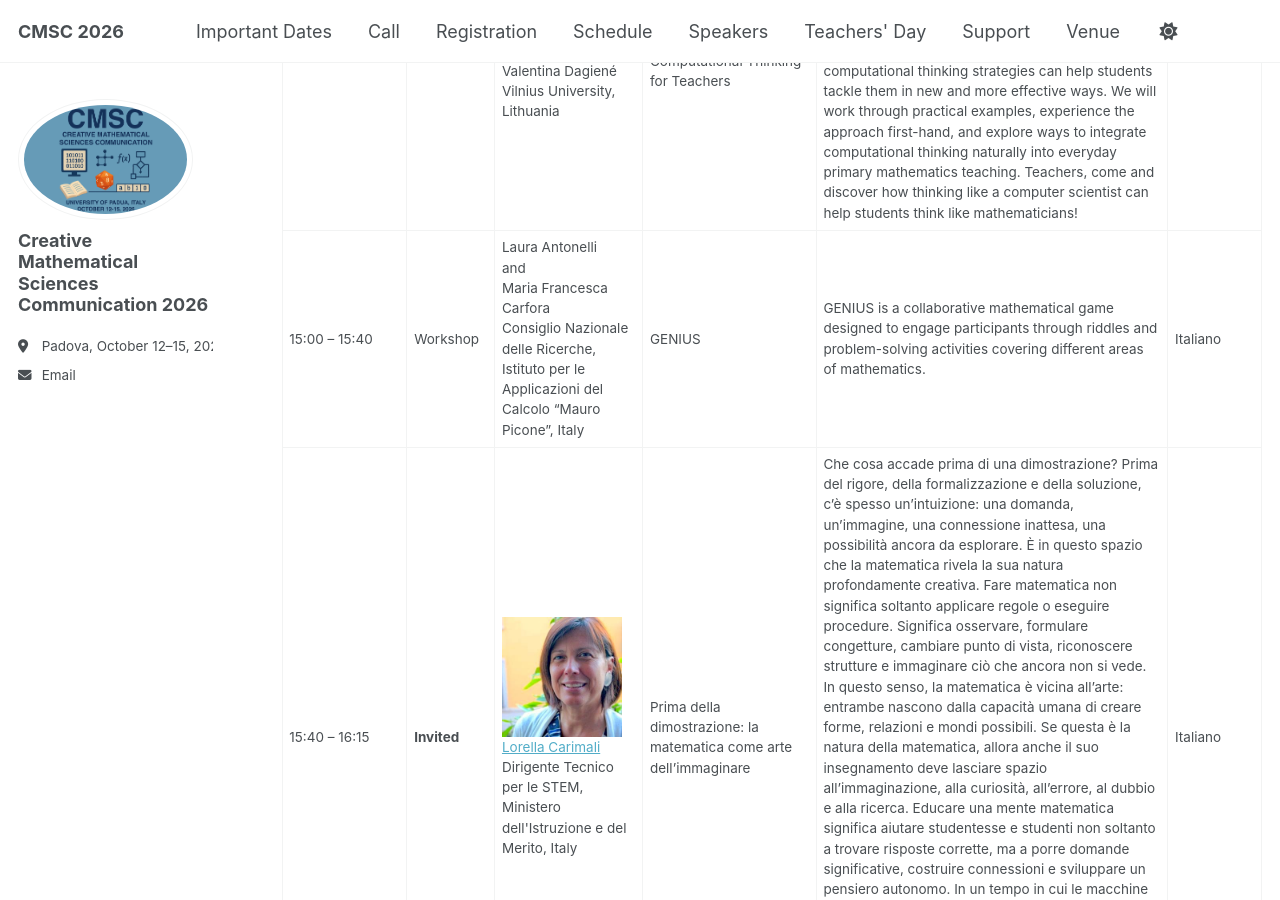
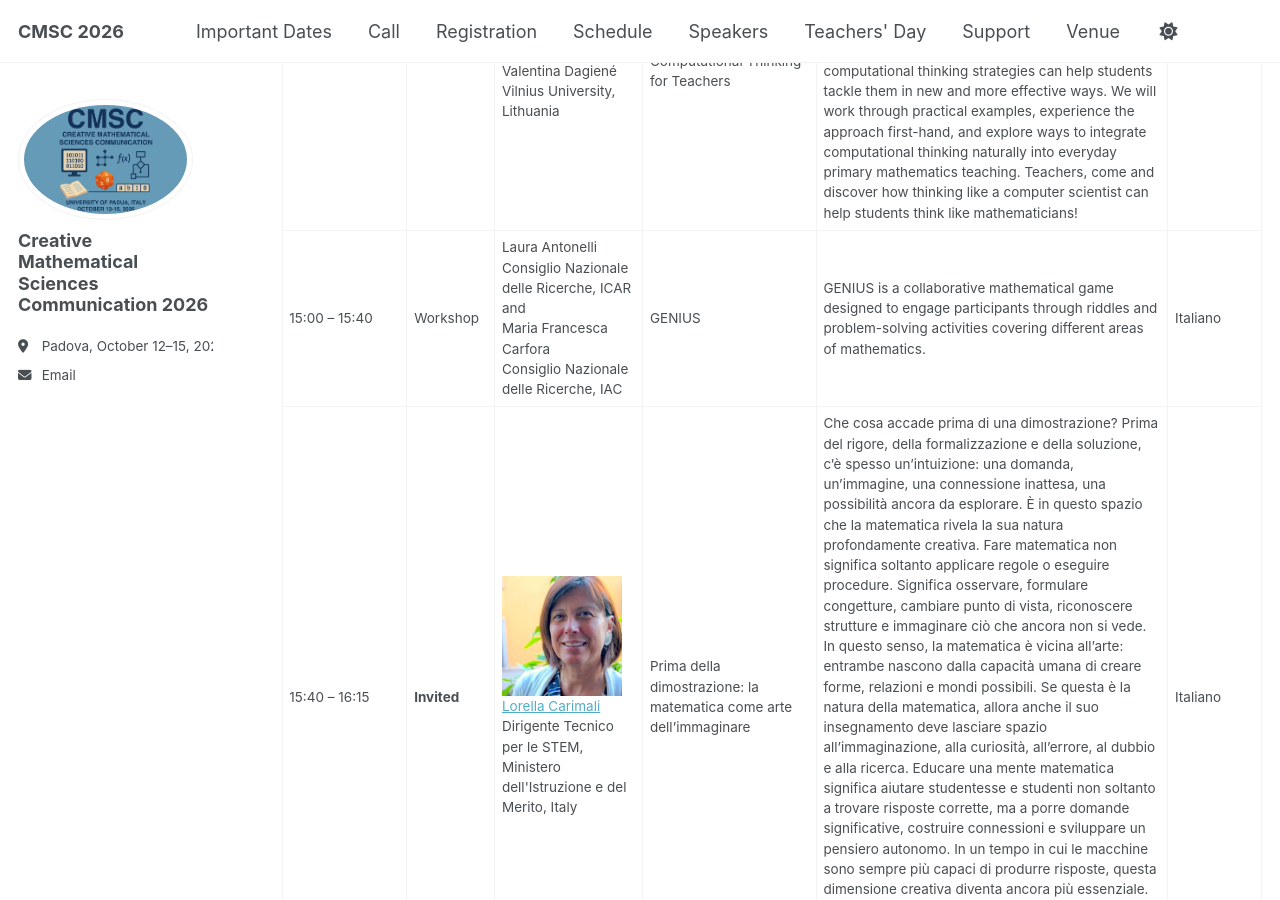
Before and after one commit to CMSC2026/cmsc2026.github.io, a Jekyll site: the page built from _pages/teachers-day.md, in a window 1280 px wide and 900 px high, scrolled down 3172 px. Built offline with Jekyll 4.4.1, drawn with Linux system fonts in a browser that asks for light colours; a script that is not in the unit is left out.

Commit message:
Revise speaker details for teachers' day workshop
Updated speaker information for the workshop.

```diff
--- a/_pages/teachers-day.md
+++ b/_pages/teachers-day.md
@@ -226,10 +226,10 @@ The program includes include invited plenary presentations and workshops, as tut
       <td>Workshop</td>
       <td>
         Laura Antonelli<br>
+        Consiglio Nazionale delle Ricerche, ICAR<br>
         and<br>
         Maria Francesca Carfora<br>
-        Consiglio Nazionale delle Ricerche,<br>
-        Istituto per le Applicazioni del Calcolo “Mauro Picone”, Italy
+        Consiglio Nazionale delle Ricerche, IAC<br>
       </td>
       <td>GENIUS</td>
       <td>
```
